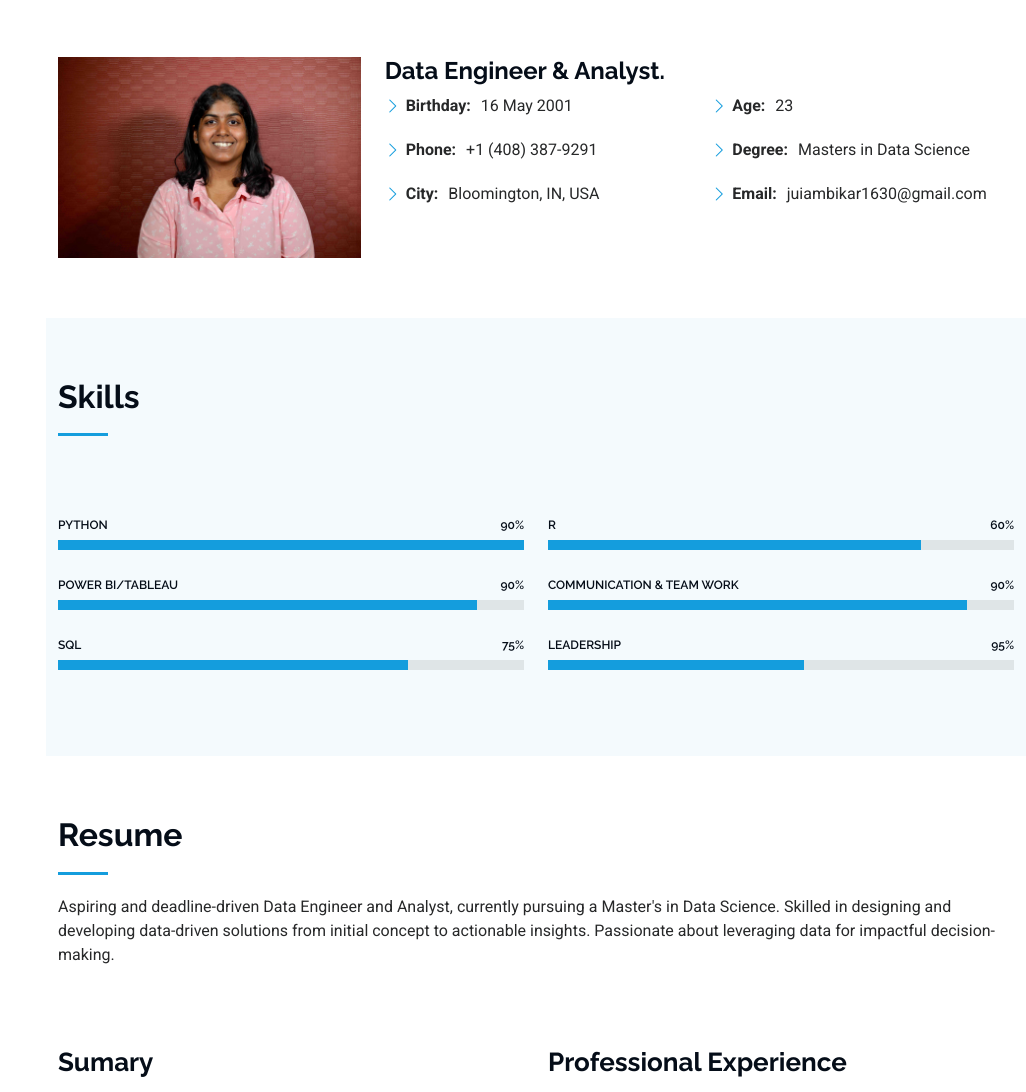
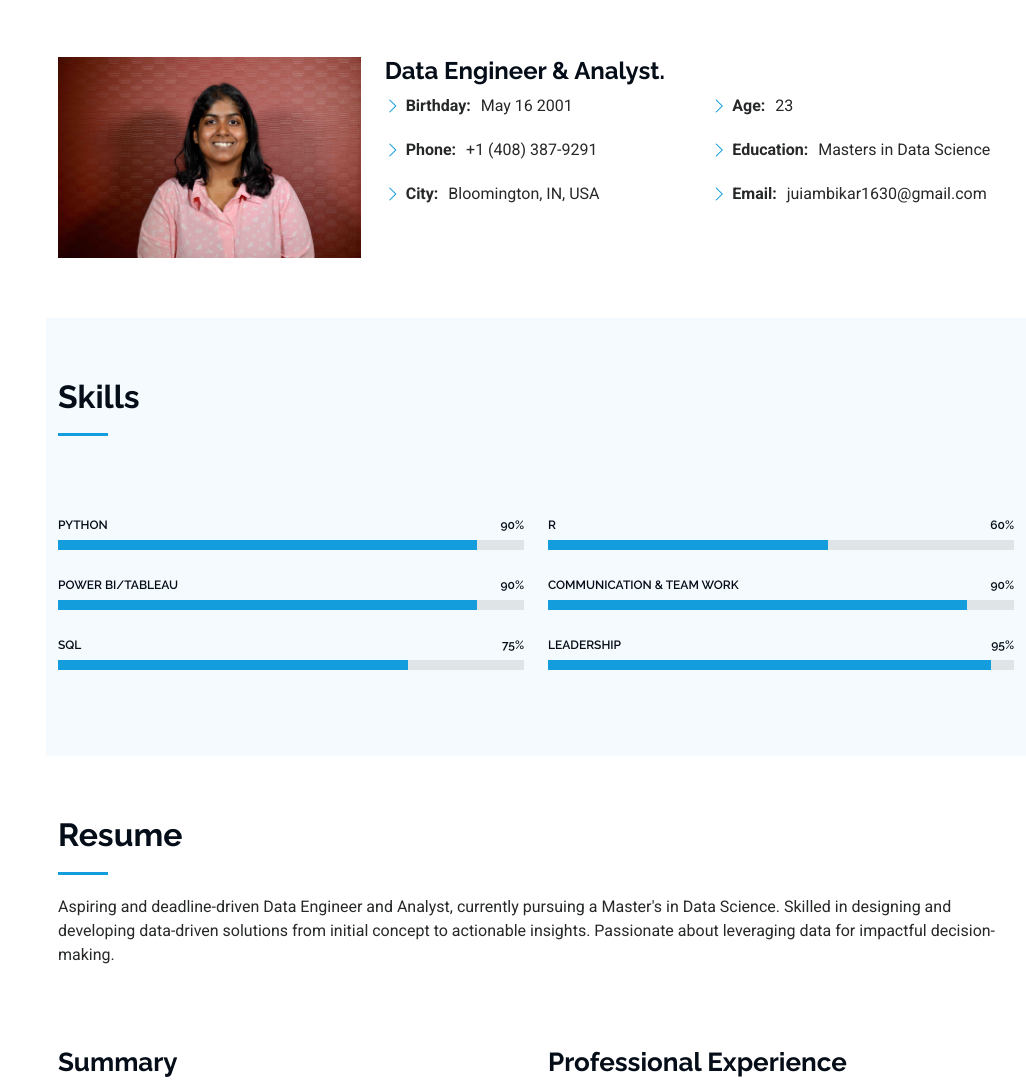
Before and after one commit to jui16/Personal_Website, a plain HTML site: page index.html in a window 1280 px wide. Shown: the part 1037-2129 px from the top of the page, without its empty margins (254-1280 px from the left). Drawn offline with Linux system fonts and the light colour scheme.

Commit message:
Minor changes done

```diff
--- a/index.html
+++ b/index.html
@@ -42,7 +42,7 @@
     <i class="header-toggle d-xl-none bi bi-list"></i>
 
     <div class="profile-img">
-      <img src="assets/img/my-profile-img.jpg" alt="" class="img-fluid rounded-circle">
+      <img src="assets/img/my-profile-img.jpg" alt="" class="img-fluid rounded-square">
     </div>
 
     <a href="index.html" class="logo d-flex align-items-center justify-content-center">
@@ -82,7 +82,8 @@
 
       <div class="container" data-aos="fade-up" data-aos-delay="100">
         <h2>Jui Ambikar</h2>
-        <p>I'm open to opportunities in <span class="typed" data-typed-items="Data Engineering, Data Analysis, AI, Cloud (AWS)">Data Engineering</span><span class="typed-cursor typed-cursor--blink" aria-hidden="true"></span><span class="typed-cursor typed-cursor--blink" aria-hidden="true"></span></p>
+        <!-- <p>I'm open to opportunities in <span class="typed" data-typed-items="Data Engineering, Data Analysis, AI, Cloud (AWS)">Data Engineering</span><span class="typed-cursor typed-cursor--blink" aria-hidden="true"></span><span class="typed-cursor typed-cursor--blink" aria-hidden="true"></span></p> -->
+        <p><span class="typed" data-typed-items="Data Analyst, Data Engineer, Cloud Practitioner">Data Engineer</span><span class="typed-cursor typed-cursor--blink" aria-hidden="true"></span><span class="typed-cursor typed-cursor--blink" aria-hidden="true"></span></p>
       </div>
 
     </section><!-- /Hero Section -->
@@ -109,7 +110,7 @@
             <div class="row">
               <div class="col-lg-6">
                 <ul>
-                  <li><i class="bi bi-chevron-right"></i> <strong>Birthday:</strong> <span>16 May 2001</span></li>
+                  <li><i class="bi bi-chevron-right"></i> <strong>Birthday:</strong> <span>May 16 2001</span></li>
                   <li><i class="bi bi-chevron-right"></i> <strong>Phone:</strong> <span>+1 (408) 387-9291</span></li>
                   <li><i class="bi bi-chevron-right"></i> <strong>City:</strong> <span>Bloomington, IN, USA</span></li>
                 </ul>
@@ -117,7 +118,7 @@
               <div class="col-lg-6">
                 <ul>
                   <li><i class="bi bi-chevron-right"></i> <strong>Age:</strong> <span>23</span></li>
-                  <li><i class="bi bi-chevron-right"></i> <strong>Degree:</strong> <span>Masters in Data Science</span></li>
+                  <li><i class="bi bi-chevron-right"></i> <strong>Education:</strong> <span>Masters in Data Science</span></li>
                   <li><i class="bi bi-chevron-right"></i> <strong>Email:</strong> <span>juiambikar1630@gmail.com</span></li>
                   <!-- <li><i class="bi bi-chevron-right"></i> <strong>Freelance:</strong> <span>Available</span></li> -->
                 </ul>
@@ -153,7 +154,7 @@
             <div class="progress">
               <span class="skill"><span>python</span> <i class="val">90%</i></span>
               <div class="progress-bar-wrap">
-                <div class="progress-bar" role="progressbar" aria-valuenow="100" aria-valuemin="0" aria-valuemax="100"></div>
+                <div class="progress-bar" role="progressbar" aria-valuenow="90" aria-valuemin="0" aria-valuemax="100"></div>
               </div>
             </div><!-- End Skills Item -->
 
@@ -178,7 +179,7 @@
             <div class="progress">
               <span class="skill"><span>R</span> <i class="val">60%</i></span>
               <div class="progress-bar-wrap">
-                <div class="progress-bar" role="progressbar" aria-valuenow="80" aria-valuemin="0" aria-valuemax="100"></div>
+                <div class="progress-bar" role="progressbar" aria-valuenow="60" aria-valuemin="0" aria-valuemax="100"></div>
               </div>
             </div><!-- End Skills Item -->
 
@@ -192,7 +193,7 @@
             <div class="progress">
               <span class="skill"><span>Leadership</span> <i class="val">95%</i></span>
               <div class="progress-bar-wrap">
-                <div class="progress-bar" role="progressbar" aria-valuenow="55" aria-valuemin="0" aria-valuemax="100"></div>
+                <div class="progress-bar" role="progressbar" aria-valuenow="95" aria-valuemin="0" aria-valuemax="100"></div>
               </div>
             </div><!-- End Skills Item -->
 
@@ -218,7 +219,7 @@
         <div class="row">
 
           <div class="col-lg-6" data-aos="fade-up" data-aos-delay="100">
-            <h3 class="resume-title">Sumary</h3>
+            <h3 class="resume-title">Summary</h3>
 
             <div class="resume-item pb-0">
               <h4>Jui Ambikar</h4>
@@ -297,7 +298,7 @@
           <div class="col-lg-4 col-md-6 service-item d-flex" data-aos="fade-up" data-aos-delay="100">
             <div class="icon flex-shrink-0"><i class="bi bi-briefcase"></i></div>
             <div>
-              <h4 class="title"><a href="https://github.com/jui16/Document_Summarization" class="stretched-link">Document Summarizer</a></h4>
+              <h4 class="title"><a href="https://github.com/jui16/Document_Summarization" class="stretched-link"> Document Summarizer</a></h4>
               <p class="description">Engineered an NLP-based extractive summarization tool using Python libraries (NLTK, requests, PyPDF2, Beautiful Soup), efficiently processing diverse content from PDFs and web articles.
                                      Implemented tokenization, stop-word removal, and TF-IDF, achieving 40% time-savings in content curation.</p>
             </div>
@@ -325,7 +326,7 @@
           <div class="col-lg-4 col-md-6 service-item d-flex" data-aos="fade-up" data-aos-delay="400">
             <div class="icon flex-shrink-0"><i class="bi bi-binoculars"></i></div>
             <div>
-              <h4 class="title"><a href="https://github.com/jui16/Movie_Recommendation_System" class="stretched-link">Movie Recommendation System</a></h4>
+              <h4 class="title"><a href="https://github.com/jui16/Movie_Recommendation_System" class="stretched-link"> Movie Recommendation System</a></h4>
               <p class="description">Movies are recommended based on user ratings using collaborative filtering and Pearson Correlation for similarity.
                                      Input includes movie name and ratings, leveraging the IMDb dataset for accurate recommendations.</p>
             </div>
@@ -334,7 +335,7 @@
           <div class="col-lg-4 col-md-6 service-item d-flex" data-aos="fade-up" data-aos-delay="500">
             <div class="icon flex-shrink-0"><i class="bi bi-brightness-high"></i></div>
             <div>
-              <h4 class="title"><a href="https://github.com/jui16/Covid_Data_Visualization" class="stretched-link">Covid Data Visualization</a></h4>
+              <h4 class="title"><a href="https://github.com/jui16/Covid_Data_Visualization" class="stretched-link"> Covid Data Visualization</a></h4>
               <p class="description">This project visualizes real-time COVID-19 data from government sites using Python's matplotlib.
                                      Inputting the URL generates various graphs like bar, donut, line, and pie charts, displaying cases, recoveries, and mortality rates effectively.</p>
             </div>
@@ -343,7 +344,7 @@
           <div class="col-lg-4 col-md-6 service-item d-flex" data-aos="fade-up" data-aos-delay="600">
             <div class="icon flex-shrink-0"><i class="bi bi-calendar4-week"></i></div>
             <div>
-              <h4 class="title"><a href="service-details.html" class="stretched-link">Road Accident Analysis</a></h4>
+              <h4 class="title"><a href="service-details.html" class="stretched-link"> Road Accident Analysis</a></h4>
               <p class="description">Developed a comprehensive Power BI dashboard incorporating road infrastructure data and KPIs.
                                      Utilized advanced visualizations like slicers, histograms, bar and line charts, donut charts, and geo maps, improving data accessibility and user-friendliness.</p>
             </div>
```
